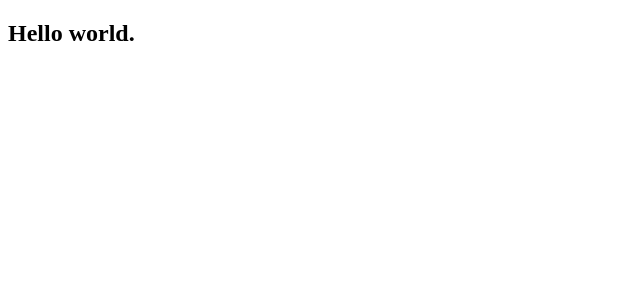
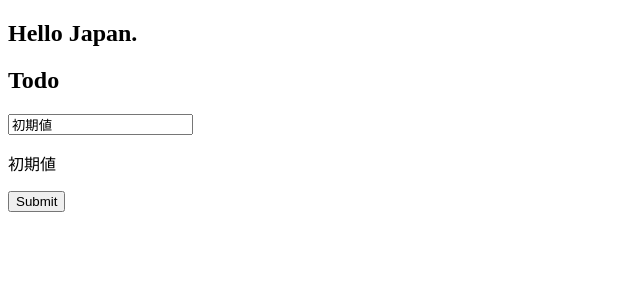
Before and after one commit to kanae-81/_template_react_ts, a React app: page / in a window 1280 px wide. Shown: the top 300 px of the page, without its empty margins (0-640 px from the left). Built offline with nearby package versions, Linux system fonts and the light colour scheme.

Commit message:
todo listの作成

```diff
--- a/src/client/App.tsx
+++ b/src/client/App.tsx
@@ -1,9 +1,15 @@
 import 'core-js/stable';
 import 'regenerator-runtime/runtime';
 import React from 'react';
+import Todo from './Components/Todo';
 
 const app = () => {
-	return <h2>Hello world.</h2>;
+	return (
+		<>
+			<h2>Hello Japan.</h2>
+			<Todo />
+		</>
+	);
 };
 
 export default app;
--- /dev/null
+++ b/src/client/Components/Todo.tsx
@@ -0,0 +1,46 @@
+import React, { useState } from 'react';
+
+const Todo = () => {
+	const [todo, setTodo] = useState<string>('初期値');
+	const [todos, setTodos] = useState<string[]>([]);
+
+	const onSubmit = (e: React.MouseEvent<HTMLInputElement, MouseEvent>) => {
+		e.preventDefault();
+		setTodos([...todos, todo]);
+		setTodo('');
+	};
+	return (
+		<>
+			<h2>Todo</h2>
+			<input
+				value={todo}
+				type="text"
+				onChange={(e) => {
+					setTodo(e.target.value);
+				}}
+			/>
+			<p>{todo}</p>
+			<input
+				type="submit"
+				onClick={(e) => {
+					onSubmit(e);
+				}}
+			/>
+
+			<ul>
+				{todos.map((todo) => {
+					return (
+						<li>
+							<label>
+								<input type="checkbox" />
+								{todo}
+							</label>
+						</li>
+					);
+				})}
+			</ul>
+		</>
+	);
+};
+
+export default Todo;
```
